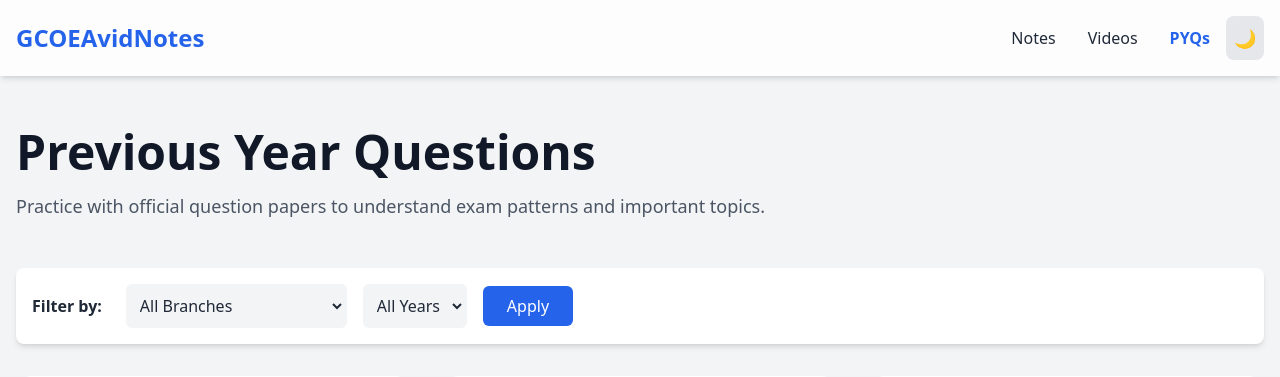
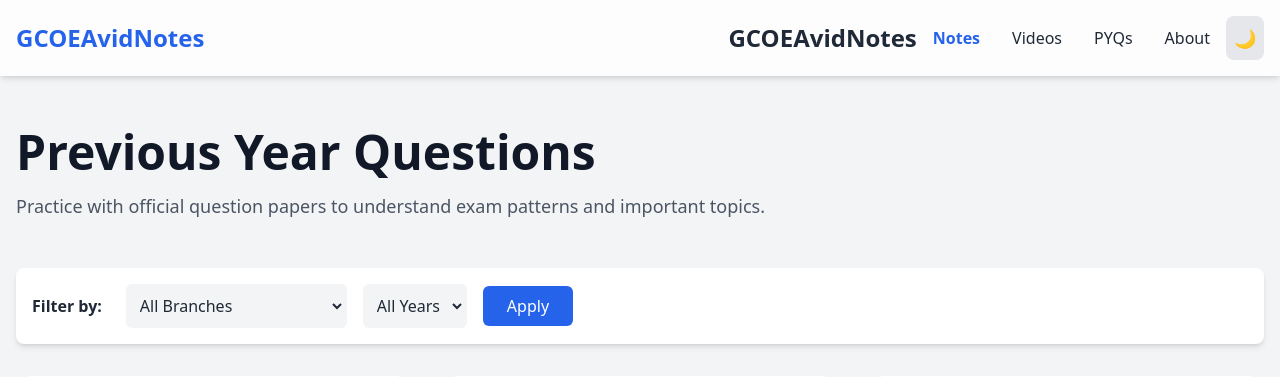
Before and after one commit to shraddheydukare96-bit/GCOEAvidNotes, a Django app: template templates/pyqs.html in a window 1280 px wide. Shown: the top 377 px of the page. Run offline with Django 5.2, Linux system fonts and the light colour scheme; the template is opened without the code that fills it, so the values that code supplies are empty; some libraries are stand-ins or nearby versions.

Commit message:
Update pyqs.html

```diff
--- a/templates/pyqs.html
+++ b/templates/pyqs.html
@@ -13,13 +13,15 @@
 
   <header class="bg-white/80 dark:bg-gray-800/80 backdrop-blur-sm shadow-md fixed top-0 left-0 w-full z-20">
     <div class="max-w-7xl mx-auto flex items-center justify-between p-4">
-      <a href="index.html" class="text-2xl font-bold text-blue-600 dark:text-blue-400">GCOEAvidNotes</a>
+      <a href="{% url 'home' %}" class="text-2xl font-bold text-blue-600 dark:text-blue-400">GCOEAvidNotes</a>
       <div class="flex items-center space-x-4">
-        <nav class="hidden md:flex space-x-8 font-medium">
-          <a href="notes.html" class="hover:text-blue-600 dark:hover:text-blue-400 transition-colors">Notes</a>
-          <a href="videos.html" class="hover:text-blue-600 dark:hover:text-blue-400 transition-colors">Videos</a>
-          <a href="pyqs.html" class="text-blue-600 dark:text-blue-400 font-semibold">PYQs</a>
-        </nav>
+        <a href="{% url 'home' %}" class="text-2xl font-bold ...">GCOEAvidNotes</a>
+
+<nav class="hidden md:flex space-x-8 font-medium">
+  <a href="{% url 'notes' %}" class="text-blue-600 dark:text-blue-400 font-semibold">Notes</a> <a href="{% url 'videos' %}" class="hover:text-blue-600 ...">Videos</a>
+  <a href="{% url 'pyqs' %}" class="hover:text-blue-600 ...">PYQs</a>
+  <a href="{% url 'about' %}" class="hover:text-blue-600 ...">About</a>
+</nav>
         <button id="theme-toggle" class="p-2 rounded-lg bg-gray-200 dark:bg-gray-700 text-lg">🌙</button>
         <button id="menu-btn" class="md:hidden"><svg xmlns="http://www.w3.org/2000/svg" class="h-6 w-6" fill="none" viewBox="0 0 24 24" stroke="currentColor"><path stroke-linecap="round" stroke-linejoin="round" stroke-width="2" d="M4 6h16M4 12h16M4 18h16" /></svg></button>
       </div>
```
